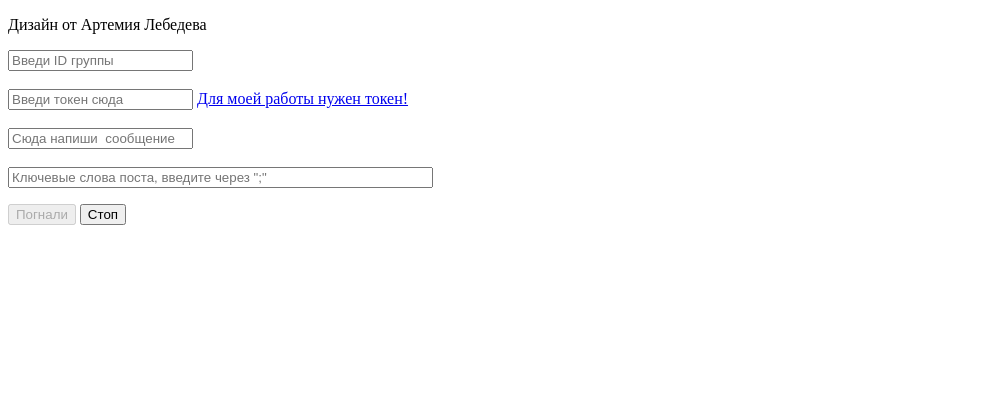
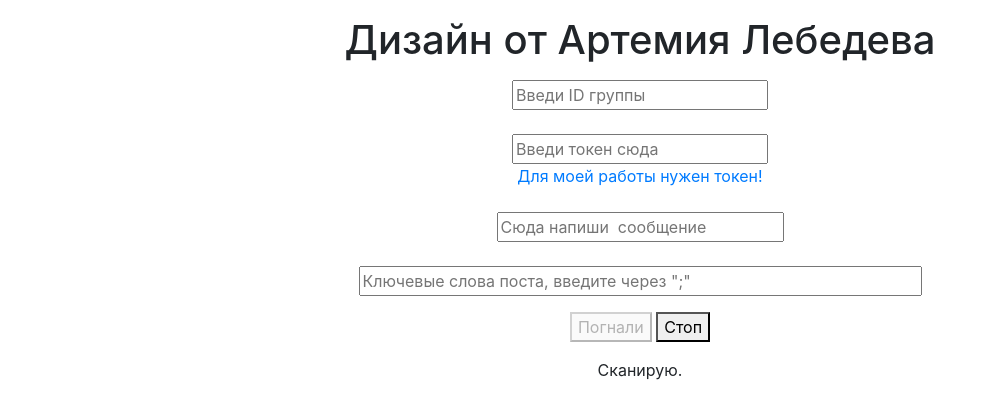
Before and after one commit to negrime/j4fun, a plain HTML site: page index.html in a window 1280 px wide. Both pictures are taken after a click on the button "Погнали". Shown: the whole page, without its empty margins (0-988 px from the left). Drawn offline with nearby package versions, Linux system fonts and the light colour scheme.

Commit message:
new design

```diff
--- a/index.html
+++ b/index.html
@@ -3,18 +3,19 @@
 <head>
     <meta charset="UTF-8">
     <title>j4fun</title>
+    <link rel="stylesheet" href="https://stackpath.bootstrapcdn.com/bootstrap/4.5.2/css/bootstrap.min.css" integrity="sha384-JcKb8q3iqJ61gNV9KGb8thSsNjpSL0n8PARn9HuZOnIxN0hoP+VmmDGMN5t9UJ0Z" crossorigin="anonymous">
 </head>
-
 <body>
-<p id="aboveTxt"></p>
+<div style="text-align: center">
+    <p ><h1 id="aboveTxt"></h1></p>
     <input id="groupId" type="text" maxlength="100" placeholder="Введи ID группы">
     <br>
     <br>
-<input id="token" type="text" maxlength="100" placeholder="Введи токен сюда">
+    <input id="token" type="password" maxlength="100" placeholder="Введи токен сюда">    <br>
     <a href="https://oauth.vk.com/authorize?client_id=7577780&display=page&redirect_uri=https://oauth.vk.com/blank.html&scope=wall&response_type=token&v=5.52" target="_blank">Для моей работы нужен токен!</a>
     <br>
     <br>
-<input id="message" type="text" maxlength="20" placeholder="Сюда напиши  сообщение">
+    <input id="message" type="text" maxlength="20" size="23" placeholder="Сюда напиши  сообщение">
 
     <!-- <button id="btn">Погнали</button> -->
     <br>
@@ -26,7 +27,12 @@
     <button id="getPosts">Погнали</button>
     <button id="stop">Стоп</button>
 
+    <div>
+        <p id="scan">Сканирую</p>
+        <a href="" id="linkToPost" target="_blank">Ссылка на пост</a>
+    </div>
 
+</div>
 
 </body>
 
--- a/main.js
+++ b/main.js
@@ -1,47 +1,52 @@
 "use strict"
 
+
 const APP_ID = "7577780";
-const AUTH_LINK = "https://oauth.vk.com/authorize?client_id=" + APP_ID + "&display=page&redirect_uri=https://oauth.vk.com/blank.html&scope=offline&status&wall&groups&response_type=token&v=5.52";
-const ACCESS_TOKEN = "251a7ab661a33dc0eb19e7d99f4af802eccca92b7fd9a7bfe7b01b64c9359735d018fd4456d589e3c6d1e";
-const SERVICE_KEY = "8e9d9bae8e9d9bae8e9d9bae4e8eee3b1a88e9d8e9d9baed1d8a8ffd8000c37c78c8c59";
-
-let phrases = ["Не обращай внимение на этот ублюдсикй дизайн", "Дизайн от Артемия Лебедева"];
+let phrases = ["Не обращай внимания на этот ублюдсикй дизайн", "Дизайн от Артемия Лебедева"];
 
 let keyWords = [];
 let lastPostId = -1;
-let mainText = document.getElementById("aboveTxt").innerText = phrases[Math.floor(Math.random() * phrases.length)];
-console.log(AUTH_LINK);
-console.log("https://api.vk.com/method/wall.createComment?owner_id=-143393434&post_id=629&message=test&access_token=" + ACCESS_TOKEN + "&v=5.52");
+let commentMessage = "";
 
-console.log("https://api.vk.com/method/wall.get?owner_id=-143393434&count=1&message=test&access_token=" + ACCESS_TOKEN + "&v=5.52");
-
+document.getElementById("aboveTxt").innerText = phrases[Math.floor(Math.random() * phrases.length)];
 let textInput = document.getElementById("message");
-
 let textGroupId = document.getElementById("groupId");
-
 let tokenText = document.getElementById("token");
-
 let stopButton = document.getElementById("stop");
-
 let keyWordsInput = document.getElementById("keyWords");
 let keyWordsDisplay = document.getElementById("keyWordsDisplay");
+let getPostsButton = document.getElementById("getPosts");
+let scanText = document.getElementById("scan");
+let linkToPost = document.getElementById("linkToPost");
+
+
+let postsChecker;
+let scanAnimation;
+
+console.log(scanText);
 
 stopButton.disabled = true;
+scanText.style.display = "none";
+linkToPost.style.display = "none";
 
-
-
-
-//let button = document.getElementById("btn");
-let getPostsButton = document.getElementById("getPosts");
-
-
-console.log(getPostsButton);
-
-let postsChecker;
 getPostsButton.onclick = function() {
+    linkToPost.style.display = "none";
+    scanText.innerText = "Сканирую";
+    scanText.style.display = "inline";
     getPostsButton.disabled = true;
     stopButton.disabled = false;
+    checkLastPost();
     postsChecker = setInterval(checkLastPost, 5000);
+
+    let dotIndex = 0;
+    scanAnimation = setInterval(() => {
+        dotIndex++;
+        scanText.innerText += ".";
+            if (dotIndex > 3) {
+                scanText.innerText = "Сканирую";
+                dotIndex = 0;
+            }
+    }, 500)
 }
 
 textGroupId.oninput = function() {
@@ -49,15 +54,12 @@
 }
 
 stopButton.onclick = function() {
+    scanText.style.display = "none";
     clearInterval(postsChecker);
+    clearInterval(scanAnimation);
     stopButton.disabled = true;
     getPostsButton.disabled = false;
 }
-
-
-
-let commentMessage = "";
-
 
 textInput.oninput = function () {
     commentMessage = textInput.value;
@@ -100,8 +102,10 @@
 
             if (isContains) {
                 sendMessage(post.id);
+                clearInterval(scanAnimation);
+                scanText.innerText = "Комментарий отправлен!";
+                PostLinkByGroupId(textGroupId.value, post.id);
             }
-
         }
     })
 }
@@ -119,6 +123,16 @@
     })
 }
 
-function showToken() {
-    console.log(ACCESS_TOKEN);
+function PostLinkByGroupId(groupId, postId) {
+
+    $.ajax({
+        url: "https://api.vk.com/method/groups.getById?group_id="+ groupId +"&access_token=" + tokenText.value + "&v=5.52",
+        type: 'GET',
+        dataType: 'jsonp',
+        success: function(data){
+            console.log(data.response);
+            linkToPost.style.display = "inline";
+            linkToPost.href = "https://vk.com/"+ data.response[0].screen_name +"?w=wall-"+ groupId +"_" + postId;
+        }
+    })
 }
```
Lines whose indentation alone changed are shown as unchanged.
